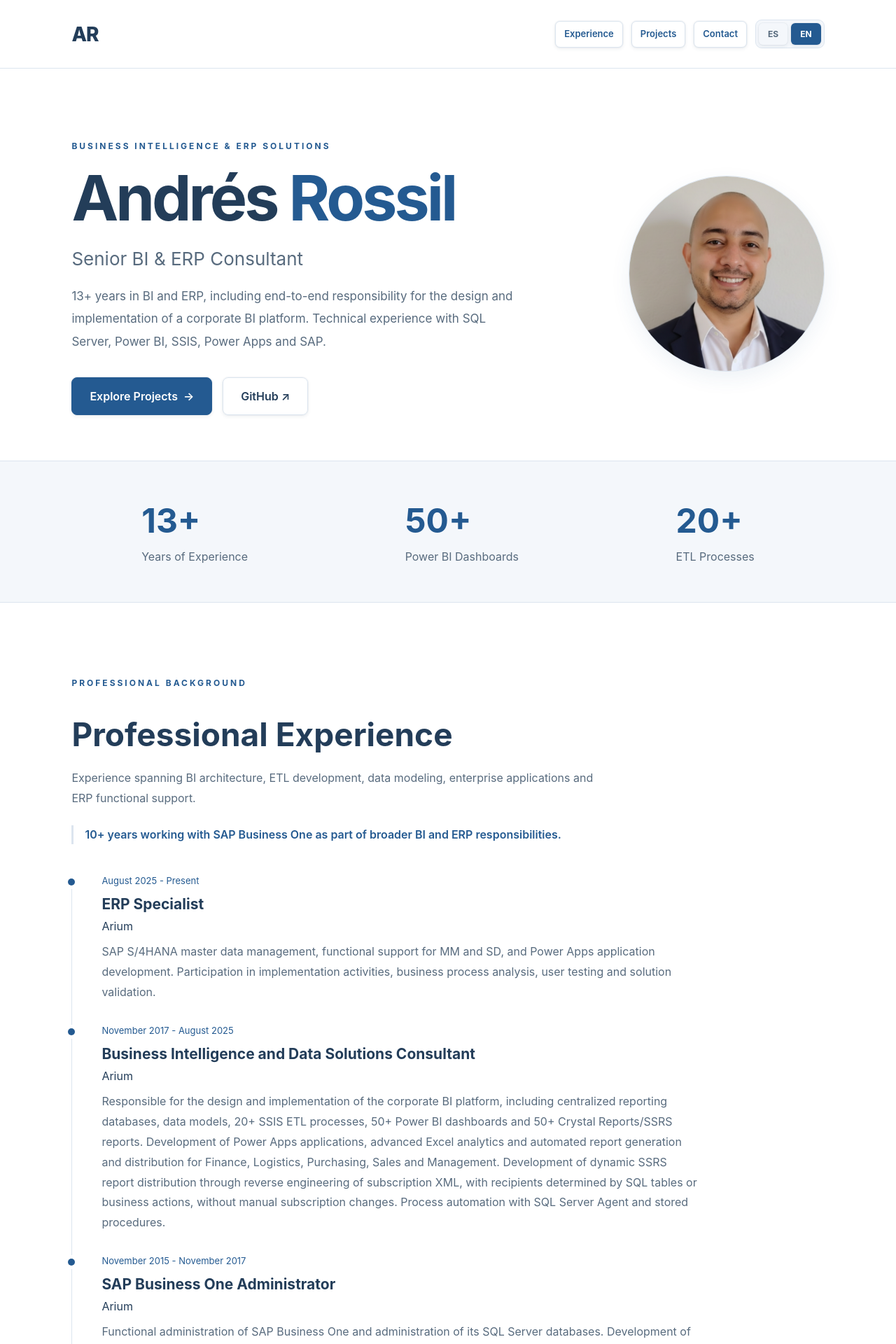
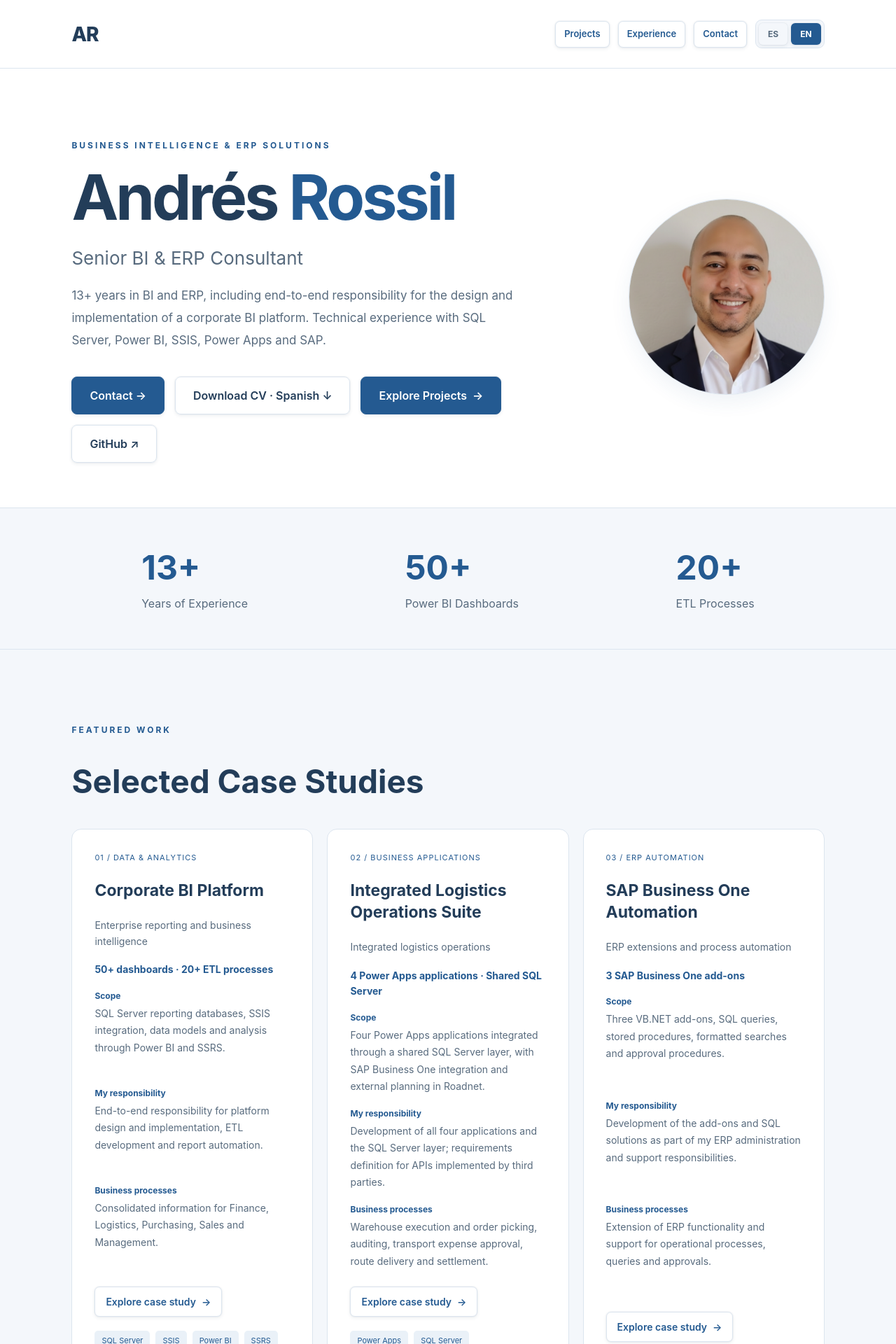
Before and after one commit to andresrossil/andresrossil.github.io, a React (Vite) app: page / in a window 1280 px wide. Shown: the top 1920 px of the page at 70% size. Built offline with nearby package versions, Linux system fonts and the light colour scheme.

Commit message:
Prioritize featured work and clarify bilingual homepage scope and ownership

```diff
--- a/src/App.css
+++ b/src/App.css
@@ -760,3 +760,33 @@ body .actions a, body a.contact-button { display: inline-flex; gap: 8px; }
 .cts-chart-toolbar { margin:0 0 20px; }
 .cts-chart-toolbar label,.cts-search { display:grid; gap:8px; font-size:13px; color:var(--text-secondary); max-width:320px; margin-bottom:16px; }
 .cts-chart-toolbar select,.cts-search input { font:inherit; font-size:15px; padding:10px; border:1px solid var(--border-color); border-radius:6px; color:var(--text-primary); background:white; min-width:0; }
+
+/* Homepage summaries and narrow-screen layout. */
+.projects-section .project-card{min-width:0}
+.project-card .project-subtitle{font-size:14px;line-height:1.6;flex-grow:0;margin:0 0 18px}
+.home-project-scope{margin:18px 0 24px;display:grid;gap:18px;flex:1}
+.home-project-scope dt{font-size:12px;font-weight:700;color:var(--accent);margin-bottom:6px}
+.home-project-scope dd{font-size:14px;line-height:1.75;color:var(--text-secondary);margin:0}
+.project-card .case-link{align-self:flex-start;margin-top:auto}
+.hero-content,.nav-links,.stat-item{min-width:0}
+@media(max-width:360px){
+ .navbar{align-items:flex-start;gap:10px}
+ .nav-links{gap:8px;max-width:calc(100% - 43px)}
+ .nav-links>a{padding:7px 9px}
+ .hero{gap:28px;padding-top:36px}
+ .hero-content{width:100%}
+ .hero h1{font-size:46px;letter-spacing:-2px}
+ .hero h2{font-size:20px;overflow-wrap:anywhere}
+ .hero .eyebrow{letter-spacing:1.5px;line-height:1.8}
+ .actions{display:grid;grid-template-columns:minmax(0,1fr);width:100%;gap:10px}
+ .actions a{padding:14px 12px;overflow-wrap:anywhere}
+ .decoration-circle{max-width:100%;width:180px;height:180px}
+ .stats{gap:22px;flex-wrap:wrap}
+ .stat-item{min-width:0;flex:1 1 100px}
+ .project-card{padding:22px}
+ .project-card h3{font-size:21px;overflow-wrap:anywhere}
+ .project-technologies span,.tags span{max-width:100%;overflow-wrap:anywhere}
+ .contact-actions{flex-wrap:wrap}
+ .contact-actions a{max-width:100%;padding:14px 18px}
+ .footer-bottom{font-size:11px;text-align:center}
+}
--- a/src/App.tsx
+++ b/src/App.tsx
@@ -1,6 +1,7 @@
 
 import { useEffect, useState } from 'react'
 import './App.css'
+import { homeProjects } from './homeProjects'
 import { career } from './career'
 import BIArchitecture from './BIArchitecture'
 import WarehouseDemo from './WarehouseDemo'
@@ -13,7 +14,7 @@ type Language = 'EN' | 'ES'
 
 const translations = {
   EN: {
-    nav: ['Experience', 'Projects', 'Contact'],
+    nav: ['Projects', 'Experience', 'Contact'],
     eyebrow: 'BUSINESS INTELLIGENCE & ERP SOLUTIONS',
     role: 'Senior BI & ERP Consultant',
     intro:
@@ -60,7 +61,7 @@ const translations = {
     footer: 'Professional Portfolio',
   },
   ES: {
-    nav: ['Experiencia', 'Proyectos', 'Contacto'],
+    nav: ['Proyectos', 'Experiencia', 'Contacto'],
     eyebrow: 'INTELIGENCIA DE NEGOCIOS Y SOLUCIONES ERP',
     role: 'Consultor Senior de BI y ERP',
     intro:
@@ -204,8 +205,8 @@ function App() {
         </a>
 
         <div className="nav-links">
-          <a href="#experiencia">{t.nav[0]}</a>
-          <a href="#proyectos">{t.nav[1]}</a>
+          <a href="#proyectos">{t.nav[0]}</a>
+          <a href="#experiencia">{t.nav[1]}</a>
           <a href="#contacto">{t.nav[2]}</a>
 
 
@@ -245,6 +246,8 @@ function App() {
           <p className="description">{t.intro}</p>
 
           <div className="actions">
+            <a className="primary" href="mailto:nestorrossil@hotmail.com">{language==='ES'?'Contactar':'Contact'} →</a>
+            <a className="secondary" href="/andres-rossil-cv-es.pdf" download>{language==='ES'?'Descargar CV':'Download CV · Spanish'} ↓</a>
             <a className="primary" href="#proyectos">
               {t.explore} <span aria-hidden="true">→</span>
             </a>
@@ -284,6 +287,44 @@ function App() {
         </div>
       </section>
 
+      <section className="content projects-section" id="proyectos">
+        <p className="eyebrow">{t.projectsLabel}</p>
+
+        <h2>{t.projectsTitle}</h2>
+
+        <div className="projects">
+          {t.projects.map((project, index) => (
+            <article className="project-card" key={project.title}>
+              <span className="project-category">
+                {String(index + 1).padStart(2, '0')}
+                {' / '}
+                {project.category}
+              </span>
+
+              <h3>{homeProjects[language][index].title}</h3>
+
+              <p className="project-subtitle">{homeProjects[language][index].subtitle}</p>
+              <strong className="case-highlight">{homeProjects[language][index].highlight}</strong>
+              <dl className="home-project-scope">
+                <div><dt>{language==='ES'?'Alcance':'Scope'}</dt><dd>{homeProjects[language][index].scope}</dd></div>
+                <div><dt>{language==='ES'?'Mi responsabilidad':'My responsibility'}</dt><dd>{homeProjects[language][index].role}</dd></div>
+                <div><dt>{language==='ES'?'Procesos empresariales':'Business processes'}</dt><dd>{homeProjects[language][index].processes}</dd></div>
+              </dl>
+
+              <a className="case-link" href={`#/projects/${projectRoutes[index]}`}>
+                {background.readCase} <span aria-hidden="true">→</span>
+              </a>
+
+              <div className="project-technologies">
+                {project.technologies.map(tech => (
+                  <span key={tech}>{tech}</span>
+                ))}
+              </div>
+            </article>
+          ))}
+        </div>
+      </section>
+
       <section className="content experience" id="experiencia">
         <p className="eyebrow">{t.experienceLabel}</p>
 
@@ -308,41 +349,7 @@ function App() {
 
         <div className="tags">
           {skills.map(skill => (
-            <span key={skill}>{skill}</span>
-          ))}
-        </div>
-      </section>
-
-      <section className="content projects-section" id="proyectos">
-        <p className="eyebrow">{t.projectsLabel}</p>
-
-        <h2>{t.projectsTitle}</h2>
-
-        <div className="projects">
-          {t.projects.map((project, index) => (
-            <article className="project-card" key={project.title}>
-              <span className="project-category">
-                {String(index + 1).padStart(2, '0')}
-                {' / '}
-                {project.category}
-              </span>
-
-              <h3>{project.title}</h3>
-
-              <strong className="case-highlight">{background.cases[index].highlight}</strong>
-
-              <p>{project.description}</p>
-
-              <a className="case-link" href={`#/projects/${projectRoutes[index]}`}>
-                {background.readCase} <span aria-hidden="true">→</span>
-              </a>
-
-              <div className="project-technologies">
-                {project.technologies.map(tech => (
-                  <span key={tech}>{tech}</span>
-                ))}
-              </div>
-            </article>
+            <span key={skill}>{language==='ES' && skill==='Data Modeling'?'Modelado de datos':language==='ES' && skill==='ETL / ELT'?'Integración de datos · ETL / ELT':skill}</span>
           ))}
         </div>
       </section>
--- /dev/null
+++ b/src/homeProjects.ts
@@ -0,0 +1,12 @@
+export const homeProjects = {
+ ES: [
+  {title:'Corporate BI Platform',subtitle:'Plataforma corporativa de inteligencia de negocios',scope:'Bases de reportería SQL Server, integración con SSIS, modelos de datos y análisis en Power BI y SSRS.',role:'Responsable del diseño e implementación integral de la plataforma, los procesos ETL y la automatización de reportes.',processes:'Información consolidada para Finanzas, Logística, Compras, Ventas y Gerencia.',highlight:'50+ dashboards · 20+ procesos ETL'},
+  {title:'Integrated Logistics Operations Suite',subtitle:'Suite integrada de operaciones logísticas',scope:'Cuatro aplicaciones Power Apps integradas mediante una capa SQL Server compartida, con integración con SAP Business One y planificación externa en Roadnet.',role:'Desarrollo de las cuatro aplicaciones y de SQL Server; definición de requerimientos para las API programadas por terceros.',processes:'Almacén y preparación de pedidos, auditoría, aprobación de gastos de transporte, entregas y liquidación de rutas.',highlight:'4 aplicaciones Power Apps · SQL Server compartido'},
+  {title:'SAP Business One Automation',subtitle:'Extensiones y automatización de procesos ERP',scope:'Tres complementos en VB.NET, consultas SQL, procedimientos almacenados, búsquedas formateadas y procedimientos de aprobación.',role:'Desarrollo de los complementos y las soluciones SQL dentro de mis responsabilidades de administración y soporte ERP.',processes:'Extensión de las funciones del ERP y apoyo a procesos operativos, consultas y aprobaciones.',highlight:'3 complementos SAP Business One'},
+ ],
+ EN: [
+  {title:'Corporate BI Platform',subtitle:'Enterprise reporting and business intelligence',scope:'SQL Server reporting databases, SSIS integration, data models and analysis through Power BI and SSRS.',role:'End-to-end responsibility for platform design and implementation, ETL development and report automation.',processes:'Consolidated information for Finance, Logistics, Purchasing, Sales and Management.',highlight:'50+ dashboards · 20+ ETL processes'},
+  {title:'Integrated Logistics Operations Suite',subtitle:'Integrated logistics operations',scope:'Four Power Apps applications integrated through a shared SQL Server layer, with SAP Business One integration and external planning in Roadnet.',role:'Development of all four applications and the SQL Server layer; requirements definition for APIs implemented by third parties.',processes:'Warehouse execution and order picking, auditing, transport expense approval, route delivery and settlement.',highlight:'4 Power Apps applications · Shared SQL Server'},
+  {title:'SAP Business One Automation',subtitle:'ERP extensions and process automation',scope:'Three VB.NET add-ons, SQL queries, stored procedures, formatted searches and approval procedures.',role:'Development of the add-ons and SQL solutions as part of my ERP administration and support responsibilities.',processes:'Extension of ERP functionality and support for operational processes, queries and approvals.',highlight:'3 SAP Business One add-ons'},
+ ]
+}
--- a/src/index.css
+++ b/src/index.css
@@ -4,7 +4,7 @@ html {
 }
 
 body {
-  min-width: 320px;
+  min-width: 0;
 }
 
 #root {
```
Also changed, not shown: 1 other file (tests, documents, lock files or other folders).
